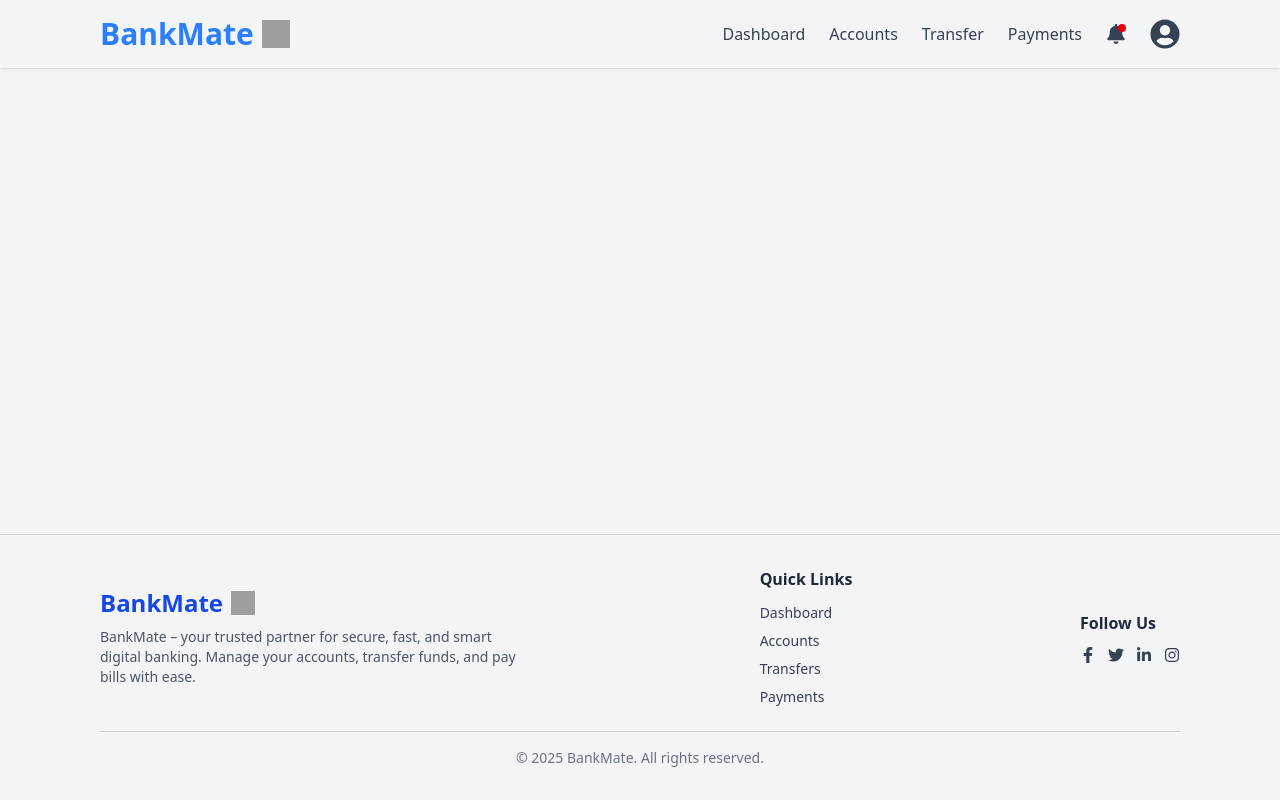
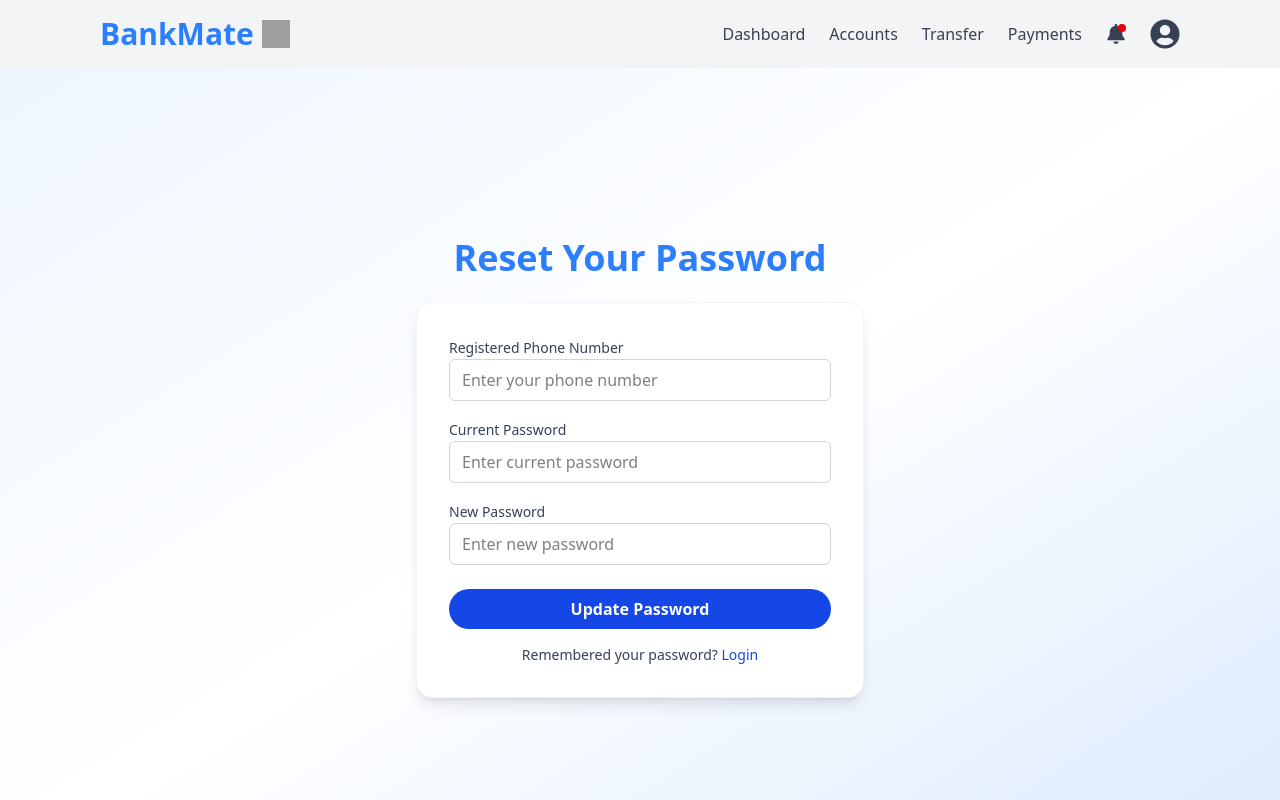
Before and after one commit to jenilmodi1813/BMS-UI, a React (Vite) app: page /forgot-password in a window 1280 px wide. Shown: the top 800 px of the page. Built offline with nearby package versions, Linux system fonts and the light colour scheme; grey boxes are pictures that could not be loaded.

Commit message:
Forget integrate

```diff
--- a/src/App.jsx
+++ b/src/App.jsx
@@ -12,6 +12,7 @@ import Login from "./pages/Login/Login";
 import DashBoard from "./pages/DashBoard/DashBoard";
 import Account from "./pages/Account/Account";
 import Profile from "./pages/Profile/Profile";
+import ForgotPassword from "./pages/ForgotPassword/ForgotPassword";
 
 function App() {
   // Manage login state (false = before login, true = after login)
@@ -28,6 +29,7 @@ function App() {
           <Route path="/" element={<LandingPage />} />
           <Route path="/signUp" element={<SignUp />} />
           <Route path="/login" element={<Login setIsLogin={setIsLogin} />} />
+          <Route path="/forgot-password" element={<ForgotPassword />} />
           <Route path="/dashboard" element={<DashBoard />} />
           <Route path="/accounts" element={<Account />} />
           <Route path="/profile" element={<Profile />} />
--- /dev/null
+++ b/src/pages/ForgotPassword/ForgotPassword.jsx
@@ -0,0 +1,136 @@
+import React, { useState } from "react";
+import axios from "axios";
+import { useNavigate } from "react-router-dom";
+
+const ForgotPassword = () => {
+  const navigate = useNavigate();
+
+  const [form, setForm] = useState({
+    phoneNo: "",
+    currentPassword: "",
+    newPassword: "",
+  });
+
+  const [loading, setLoading] = useState(false);
+  const [msg, setMsg] = useState({ type: "", text: "" });
+
+  const API = import.meta.env.VITE_API_BASE_URL || "http://localhost:8081/api/v1";
+
+  const onChange = (e) => {
+    setForm((prev) => ({ ...prev, [e.target.id]: e.target.value }));
+  };
+
+  const onSubmit = async (e) => {
+    e.preventDefault();
+    setMsg({ type: "", text: "" });
+    setLoading(true);
+
+    try {
+      await axios.patch(`${API}/auth/change-password`, form);
+      setMsg({ type: "success", text: "Password updated successfully!" });
+      setTimeout(() => navigate("/login"), 1500); // redirect to login
+    } catch (err) {
+      const serverMsg =
+        err?.response?.data?.message || "Failed to update password. Please check your details.";
+      setMsg({ type: "error", text: serverMsg });
+    } finally {
+      setLoading(false);
+    }
+  };
+
+  return (
+    <div className="min-h-screen flex flex-col justify-center items-center bg-gradient-to-br from-blue-50 via-white to-blue-100 px-4">
+      <h1 className="text-3xl md:text-4xl font-semibold text-blue-500 mb-6 text-center">
+        Reset Your Password
+      </h1>
+
+      <div className="bg-white shadow-lg rounded-2xl p-8 w-full max-w-md border border-gray-100">
+        <form onSubmit={onSubmit} className="flex flex-col gap-4">
+          {/* Phone Number */}
+          <div>
+            <label htmlFor="phoneNo" className="text-sm font-medium text-gray-700">
+              Registered Phone Number
+            </label>
+            <input
+              id="phoneNo"
+              type="text"
+              value={form.phoneNo}
+              onChange={onChange}
+              className="w-full border border-gray-300 rounded-md px-3 py-2 focus:ring-1 focus:ring-blue-500 focus:outline-none"
+              placeholder="Enter your phone number"
+              required
+              maxLength={10}
+            />
+          </div>
+
+          {/* Current Password */}
+          <div>
+            <label htmlFor="currentPassword" className="text-sm font-medium text-gray-700">
+              Current Password
+            </label>
+            <input
+              id="currentPassword"
+              type="password"
+              value={form.currentPassword}
+              onChange={onChange}
+              className="w-full border border-gray-300 rounded-md px-3 py-2 focus:ring-1 focus:ring-blue-500 focus:outline-none"
+              placeholder="Enter current password"
+              required
+              minLength={8}
+            />
+          </div>
+
+          {/* New Password */}
+          <div>
+            <label htmlFor="newPassword" className="text-sm font-medium text-gray-700">
+              New Password
+            </label>
+            <input
+              id="newPassword"
+              type="password"
+              value={form.newPassword}
+              onChange={onChange}
+              className="w-full border border-gray-300 rounded-md px-3 py-2 focus:ring-1 focus:ring-blue-500 focus:outline-none"
+              placeholder="Enter new password"
+              required
+              minLength={8}
+            />
+          </div>
+
+          {/* Submit */}
+          <button
+            type="submit"
+            disabled={loading}
+            className="bg-blue-700 hover:bg-blue-800 text-white py-2 mt-2 rounded-full font-semibold transition disabled:opacity-70"
+          >
+            {loading ? "Updating..." : "Update Password"}
+          </button>
+        </form>
+
+        {/* Message */}
+        {msg.text && (
+          <p
+            className={`mt-3 text-sm text-center ${
+              msg.type === "error" ? "text-red-600" : "text-green-600"
+            }`}
+          >
+            {msg.text}
+          </p>
+        )}
+
+        {/* Back to Login */}
+        <p className="text-center text-sm text-gray-700 mt-4">
+          Remembered your password?{" "}
+          <span
+            className="text-blue-700 font-medium cursor-pointer hover:underline"
+            onClick={() => navigate("/login")}
+          >
+            Login
+          </span>
+        </p>
+      </div>
+    </div>
+  );
+};
+
+export default ForgotPassword;
```
